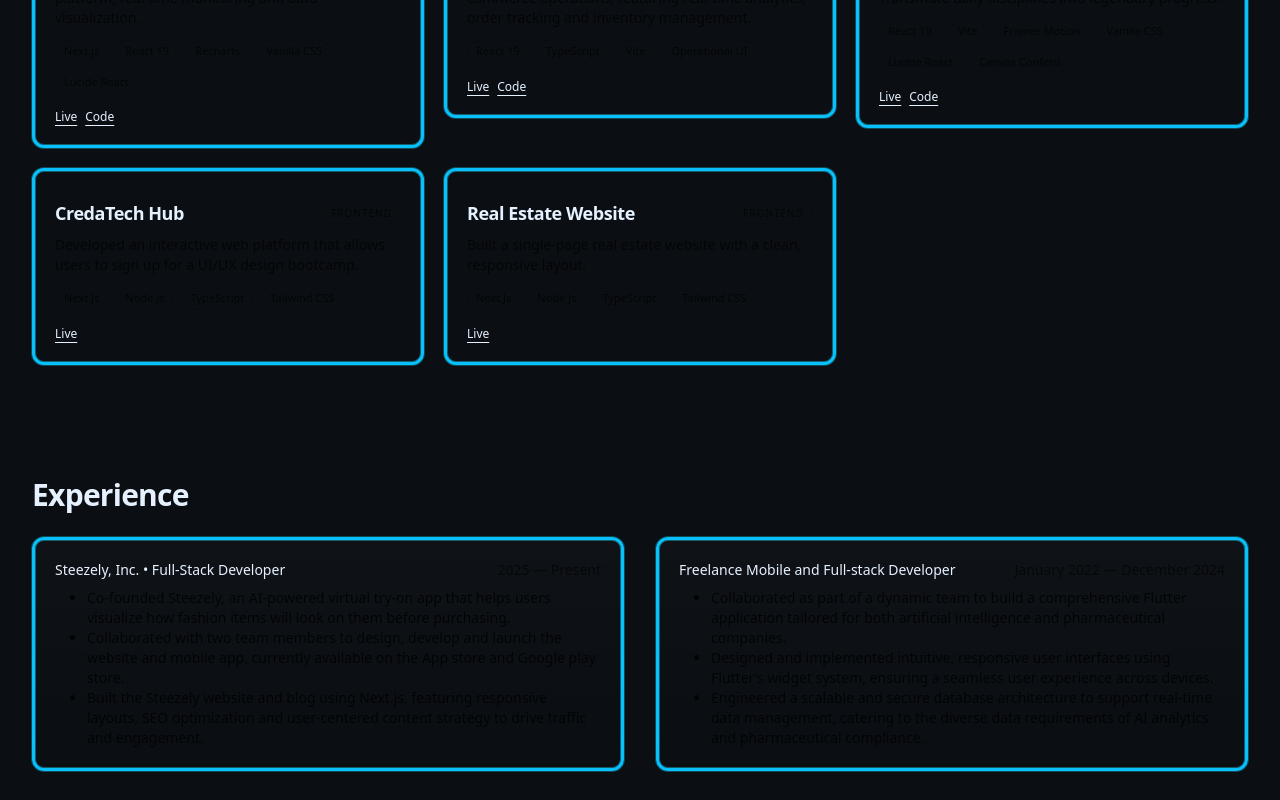
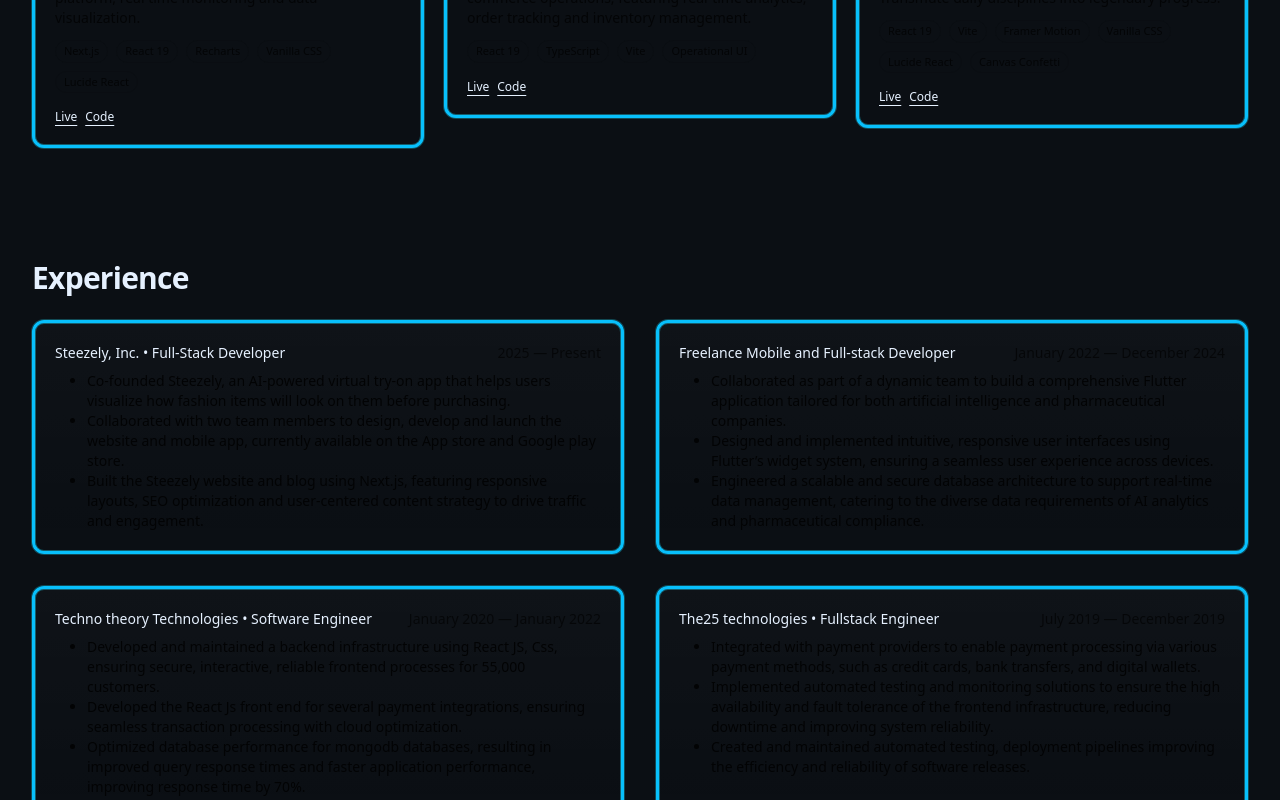
Before and after one commit to darad25/stackcrafted, a Next.js app: page / in a window 1280 px wide. Shown: the part 1550-2350 px from the top of the page. Built offline with nearby package versions, Linux system fonts and the light colour scheme.

Commit message:
first commit

```diff
--- a/src/data/projects.ts
+++ b/src/data/projects.ts
@@ -87,27 +87,27 @@
       "An immersive, RPG-inspired productivity engine. Transmute daily disciplines into legendary progress through an evolving quest map and mastery-based growth system.",
     ],
   },
-  {
-    slug: "CredaTech Hub",
-    title: "CredaTech Hub",
-    description:
-      "Developed an interactive web platform that allows users to sign up for a UI/UX design bootcamp.",
-    role: "frontend",
-    tags: ["Next Js", "Node Js", "TypeScript", "Tailwind CSS"],
-    links: [{ label: "Live", href: "https://credatechhub.com" }],
-    period: { year: "2025" },
-    highlights: [
-      "Developed an interactive web platform that allows users to sign up for UI/UX design classes and access learning resources seamlessly.",
-    ],
-  },
-  {
-    slug: "Real Estate Website",
-    title: "Real Estate Website",
-    description: "Built a single-page real estate website with a clean, responsive layout.",
-    role: "frontend",
-    tags: ["Next Js", "Node Js", "TypeScript", "Tailwind CSS"],
-    links: [
-      { label: "Live", href: "https://realestate44.netlify.app/" }],
-    period: { year: "2022" },
-  },
+  // {
+  //   slug: "CredaTech Hub",
+  //   title: "CredaTech Hub",
+  //   description:
+  //     "Developed an interactive web platform that allows users to sign up for a UI/UX design bootcamp.",
+  //   role: "frontend",
+  //   tags: ["Next Js", "Node Js", "TypeScript", "Tailwind CSS"],
+  //   links: [{ label: "Live", href: "https://credatechhub.com" }],
+  //   period: { year: "2025" },
+  //   highlights: [
+  //     "Developed an interactive web platform that allows users to sign up for UI/UX design classes and access learning resources seamlessly.",
+  //   ],
+  // },
+  // {
+  //   slug: "Real Estate Website",
+  //   title: "Real Estate Website",
+  //   description: "Built a single-page real estate website with a clean, responsive layout.",
+  //   role: "frontend",
+  //   tags: ["Next Js", "Node Js", "TypeScript", "Tailwind CSS"],
+  //   links: [
+  //     { label: "Live", href: "https://realestate44.netlify.app/" }],
+  //   period: { year: "2022" },
+  // },
 ];
```
